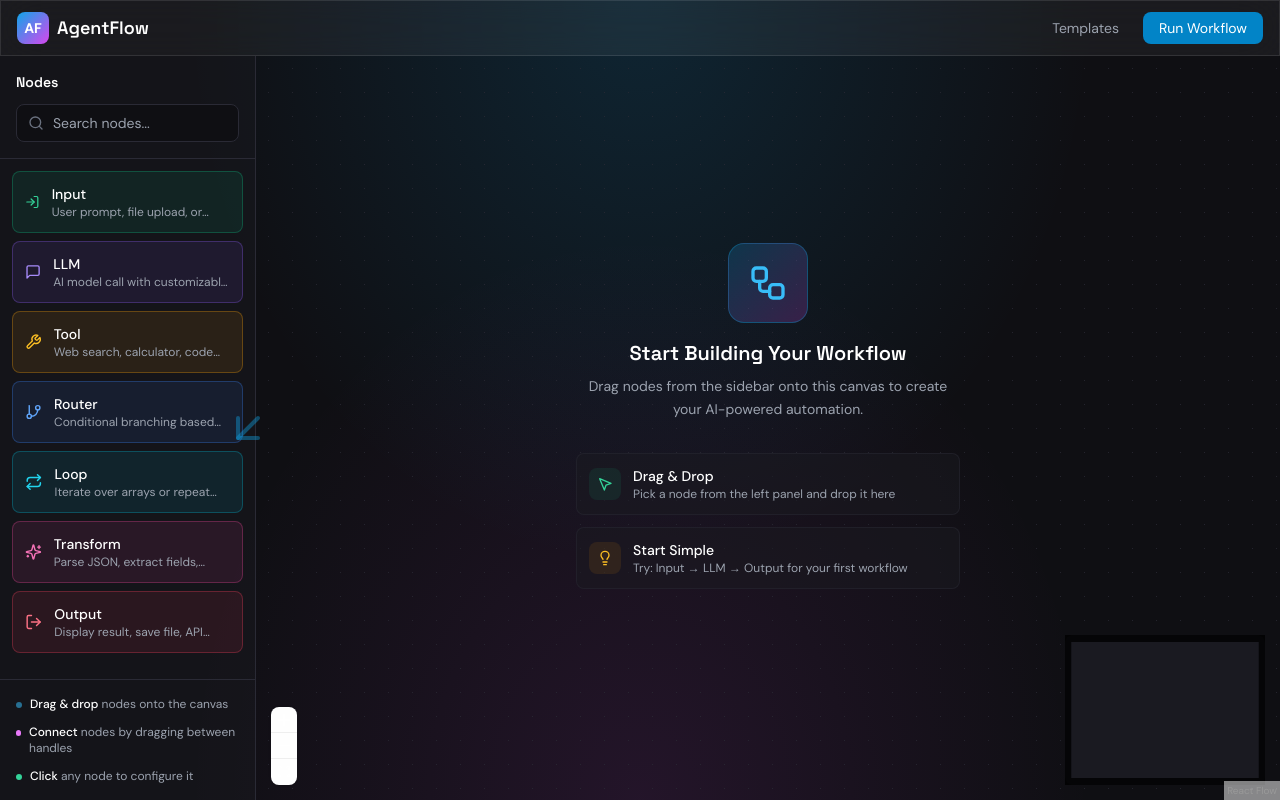
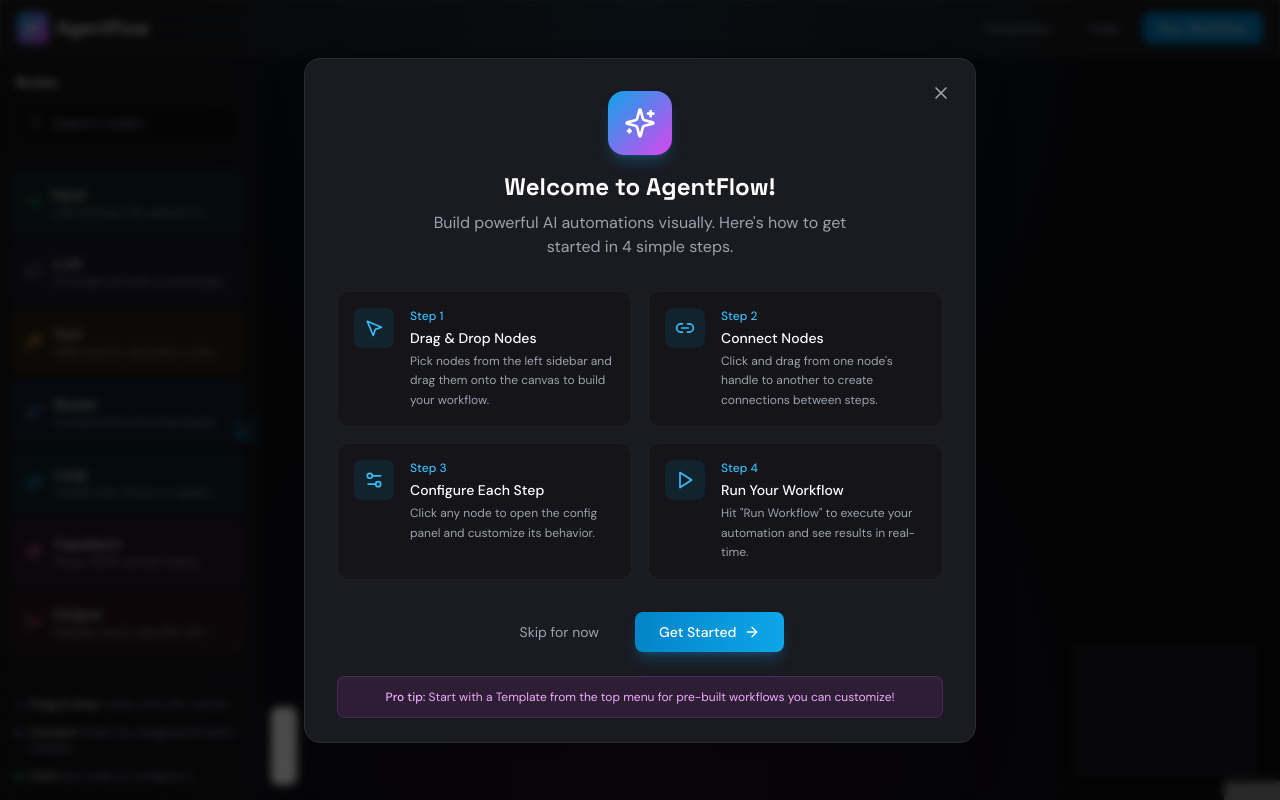
Before and after one commit to mpalmer79/AgentFlow, a React (Vite) app in the folder frontend/: page / in a window 1280 px wide. Both pictures are taken after a click on the button "Get Started". Built offline with nearby package versions, Linux system fonts and the light colour scheme; the HTML template or start-up script is replaced by a standard one.

Commit message:
Update App.tsx

```diff
--- a/frontend/src/App.tsx
+++ b/frontend/src/App.tsx
@@ -5,12 +5,14 @@ import Canvas from './components/Canvas/Canvas'
 import NodeLibrary from './components/NodeLibrary/NodeLibrary'
 import ConfigPanel from './components/ConfigPanel/ConfigPanel'
 import ExecutionTrace from './components/ExecutionTrace/ExecutionTrace'
+import WelcomeModal from './components/WelcomeModal/WelcomeModal'
 import { useWorkflowStore } from './store/workflowStore'
 
 type View = 'landing' | 'editor'
 
 function App() {
   const [view, setView] = useState<View>('landing')
+  const [showWelcome, setShowWelcome] = useState(true)
   const { isConfigPanelOpen, executionTrace } = useWorkflowStore()
 
   if (view === 'landing') {
@@ -20,6 +22,14 @@ function App() {
   return (
     <ReactFlowProvider>
       <div className="h-screen w-screen flex flex-col gradient-bg overflow-hidden">
+        {/* Welcome Modal */}
+        {showWelcome && (
+          <WelcomeModal
+            onClose={() => setShowWelcome(false)}
+            onStartTour={() => setShowWelcome(false)}
+          />
+        )}
+
         {/* Header */}
         <header className="h-14 border-b border-canvas-border flex items-center justify-between px-4 glass">
           <div className="flex items-center gap-3">
@@ -37,6 +47,12 @@ function App() {
           <div className="flex items-center gap-2">
             <button className="px-4 py-1.5 text-sm text-gray-400 hover:text-white transition-colors">
               Templates
+            </button>
+            <button
+              onClick={() => setShowWelcome(true)}
+              className="px-4 py-1.5 text-sm text-gray-400 hover:text-white transition-colors"
+            >
+              Help
             </button>
             <button className="px-4 py-1.5 text-sm bg-agent-600 hover:bg-agent-500 rounded-lg transition-colors btn-glow">
               Run Workflow
```
